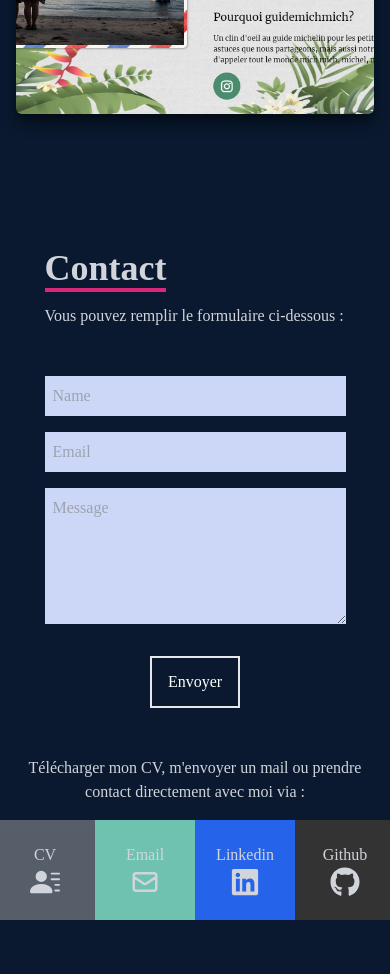
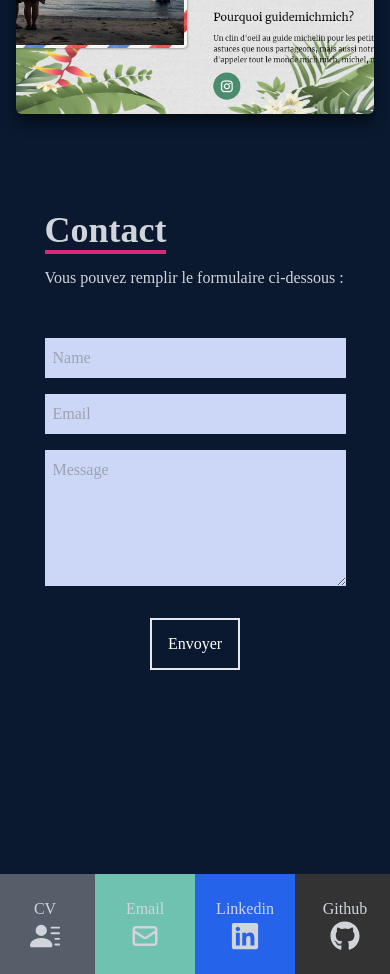
Before and after one commit to Pmasquilier/portfolio-react-app, a React (Create React App) app: page / in a window 390 px wide. Shown: the part 3360-4334 px from the top of the page. Built offline with nearby package versions, Linux system fonts and the light colour scheme.

Commit message:
ajustement formulaire de contact

```diff
--- a/src/components/Contact.jsx
+++ b/src/components/Contact.jsx
@@ -5,7 +5,7 @@
   return (
     <div
       name="contact"
-      className="w-full h-screen bg-[#0a192f] flex flex-col justify-center items-center p-4 pt-20"
+      className="w-full h-screen bg-[#0a192f] flex flex-col justify-between items-center pt-20"
     >
       <div>
         <form
@@ -46,10 +46,6 @@
           </button>
         </form>
       </div>
-      <p className="text-gray-300 py-4 text-center md:hidden">
-        Télécharger mon CV, m'envoyer un mail ou prendre contact directement
-        avec moi via :
-      </p>
       <SocialIconMobiles></SocialIconMobiles>
     </div>
   );
```
